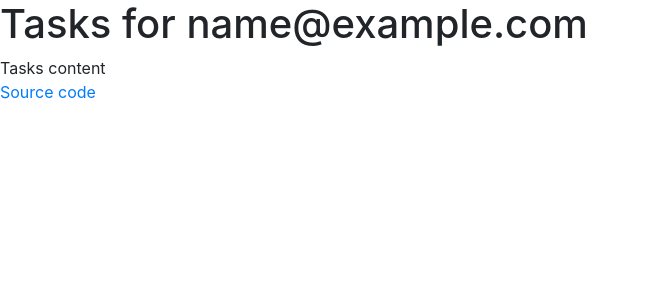
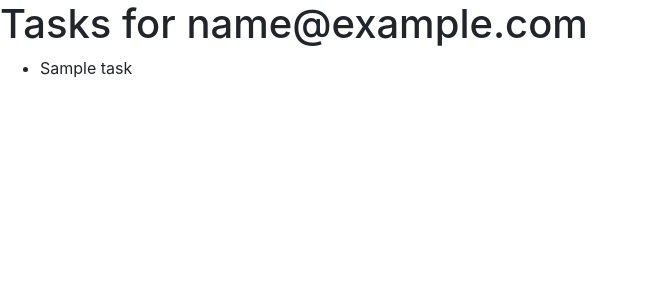
Before and after one commit to Uladzislau97/python-project-lvl4, a Django app: page /tasks/ in a window 1280 px wide. Shown: the part 42-342 px from the top of the page, without its empty margins (0-648 px from the left). Run offline with Django 3.2, Linux system fonts and the light colour scheme; a user stored in the database is signed in; tables that the repository leaves empty hold one stand-in row (values such as "Sample post"); some libraries are stand-ins or nearby versions.

Commit message:
Add task list view

```diff
--- a/accounts/views.py
+++ b/accounts/views.py
@@ -9,7 +9,7 @@ from accounts.forms import CustomUserCreationForm
 class RegistrationView(CreateView):
     form_class = CustomUserCreationForm
     template_name = 'registration/registration.html'
-    success_url = reverse_lazy('tasks:index')
+    success_url = reverse_lazy('tasks:task_list')
 
 
 class CustomPasswordChangeView(PasswordChangeView):
--- a/tasks/urls.py
+++ b/tasks/urls.py
@@ -1,8 +1,13 @@
 from django.urls import path
+from django.contrib.auth.decorators import login_required
 
-from tasks import views
+from tasks.views import TaskListView
 
 app_name = 'tasks'
 urlpatterns = [
-    path('', views.index, name="index"),
+    path(
+        '',
+        login_required(TaskListView.as_view()),
+        name='task_list'
+    ),
 ]
--- a/tasks/views.py
+++ b/tasks/views.py
@@ -1,9 +1,8 @@
-from django.shortcuts import render, redirect
+from django.views.generic.list import ListView
+
+from tasks.models import Task
 
 
-def index(request):
-    if not request.user.is_authenticated:
-        return redirect('accounts:login')
-
-    context = {'user': request.user}
-    return render(request, 'tasks/index.html', context)
+class TaskListView(ListView):
+    model = Task
+    template_name = 'tasks/task_list.html'
--- a/templates/base.html
+++ b/templates/base.html
@@ -30,7 +30,7 @@
                 <h3 class="masthead-brand">Task Manager</h3>
                 <nav class="nav nav-masthead justify-content-center">
                 {% if request.user.is_authenticated %}
-                <a class="nav-link" href="{% url 'tasks:index' %}">Tasks</a>
+                <a class="nav-link" href="{% url 'tasks:task_list' %}">Tasks</a>
                 <a class="nav-link" href="{% url 'accounts:profile' %}">Profile</a>
                 <a class="nav-link" href="{% url 'accounts:logout' %}">Logout</a>
                 {% else %}
@@ -43,13 +43,5 @@
 
         {% block title %}{% endblock %}
         {% block content %}{% endblock %}
-
-        <footer class="mastfoot mt-auto">
-            <div class="inner">
-                <p>
-                    <a href="https://github.com/Uladzislau97/python-project-lvl4" target="blank">Source code</a>
-                </p>
-            </div>
-        </footer>
     </body>
 </html>
--- a/templates/tasks/index.html
+++ /dev/null
@@ -1,9 +0,0 @@
-{% extends "base.html" %}
-
-{% block title %}
-<h1>Tasks for {{user.email}}</h1>
-{% endblock %}
-
-{% block content %}
-<div>Tasks content</div>
-{% endblock %}
--- /dev/null
+++ b/templates/tasks/task_list.html
@@ -0,0 +1,15 @@
+{% extends "base.html" %}
+
+{% block title %}
+<h1>Tasks for {{user.email}}</h1>
+{% endblock %}
+
+{% block content %}
+<ul>
+    {% for task in object_list %}
+      <li>{{ task.name }}</li>
+    {% empty %}
+      <li>No tasks yet.</li>
+    {% endfor %}
+</ul>
+{% endblock %}
```
